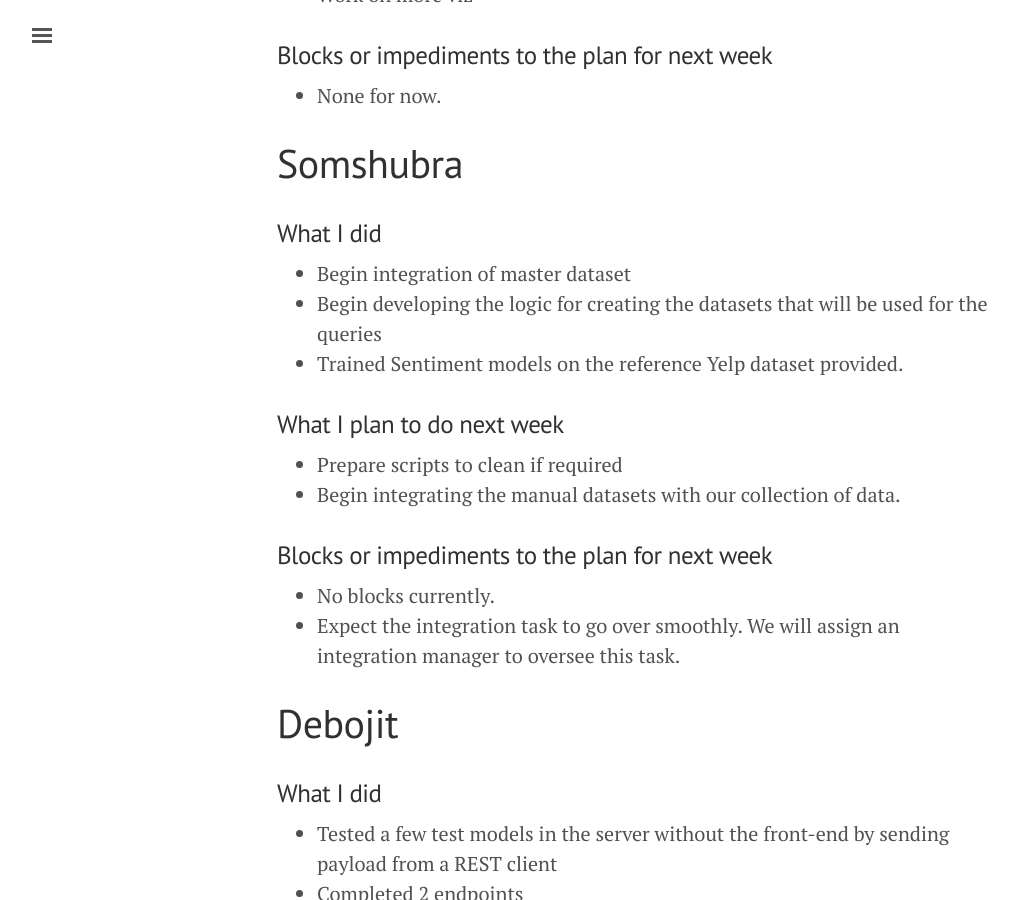
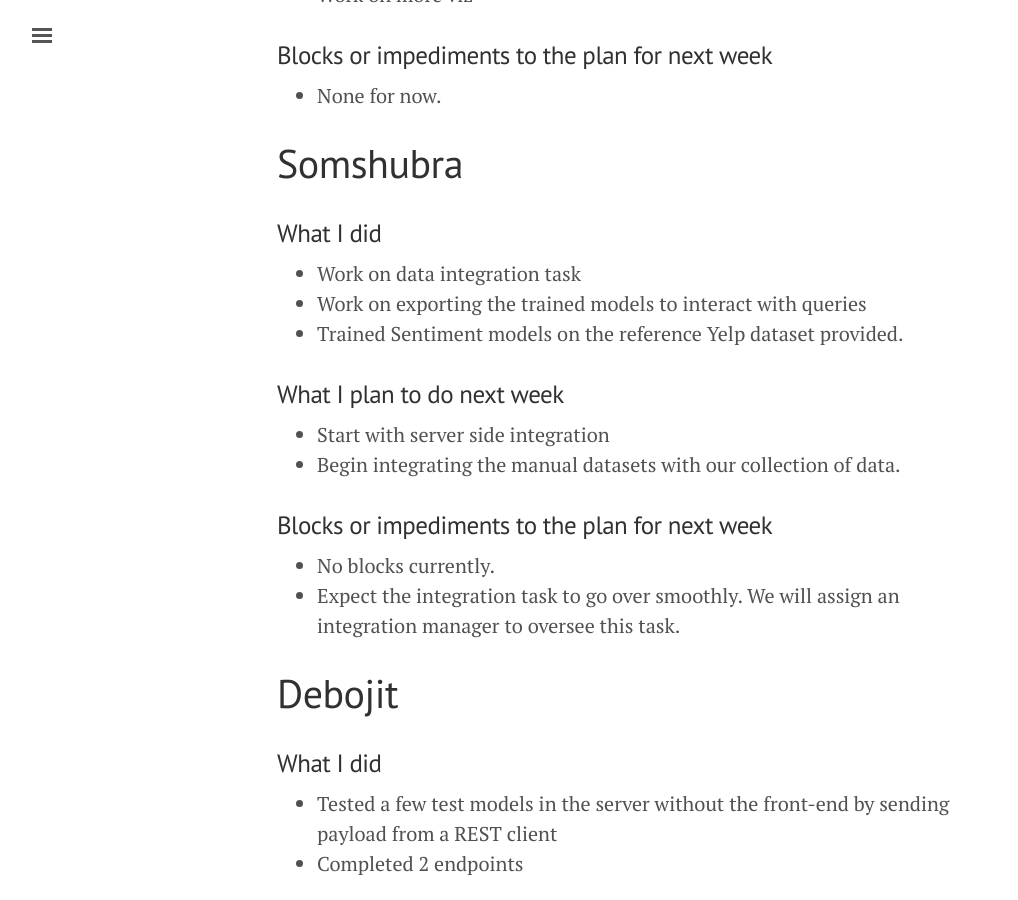
Before and after one commit to titu1994/IDS-Course-Project, a Jekyll site: the page built from _posts/2018-03-23-weekly-report-7.md, in a window 1280 px wide and 900 px high, scrolled down 652 px. Shown: the whole window, without its empty margins (3-1021 px from the left). Built offline with Jekyll 4.4.1, drawn with Linux system fonts in a browser that asks for light colours.

Commit message:
Update report

```diff
--- a/_posts/2018-03-23-weekly-report-7.md
+++ b/_posts/2018-03-23-weekly-report-7.md
@@ -24,13 +24,13 @@ title: Weekly Report 8 - Mar 19 2018 - Mar 23 2018
 
 ### What I did
 
-- Begin integration of master dataset
-- Begin developing the logic for creating the datasets that will be used for the queries
+- Work on data integration task
+- Work on exporting the trained models to interact with queries
 - Trained Sentiment models on the reference Yelp dataset provided.
 
 ### What I plan to do next week
 
-- Prepare scripts to clean if required
+- Start with server side integration
 - Begin integrating the manual datasets with our collection of data.
 
 ### Blocks or impediments to the plan for next week
```
